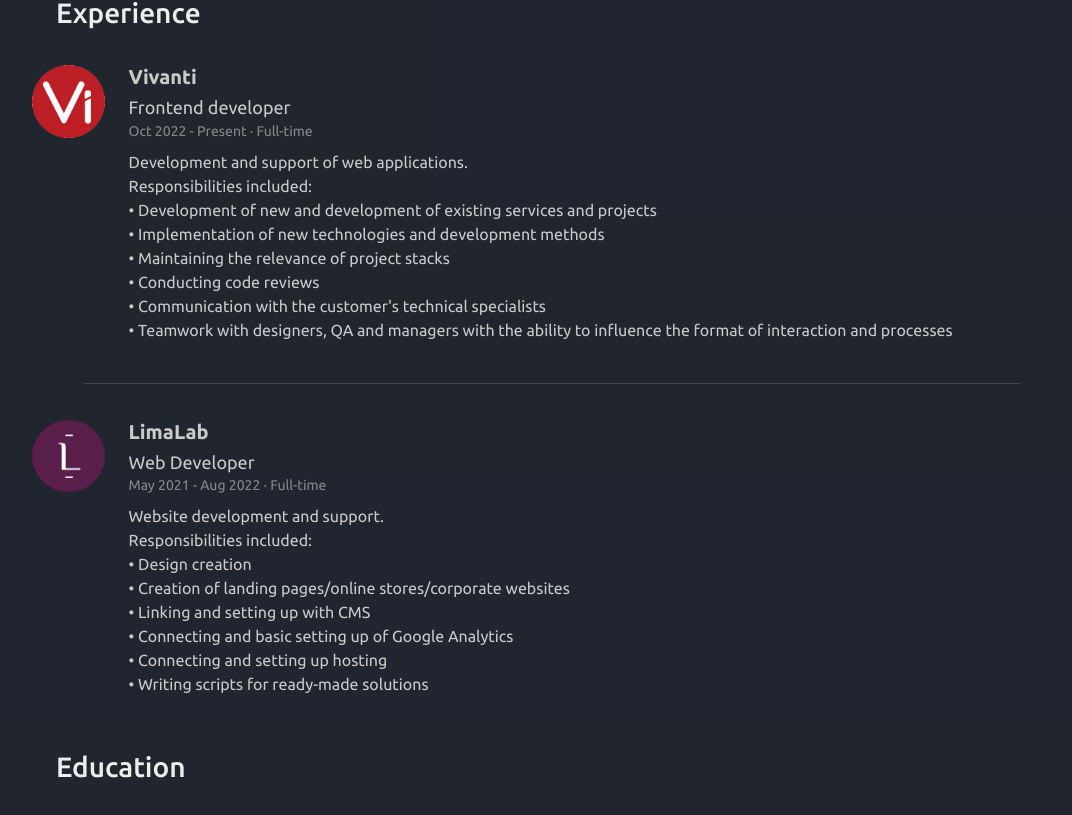
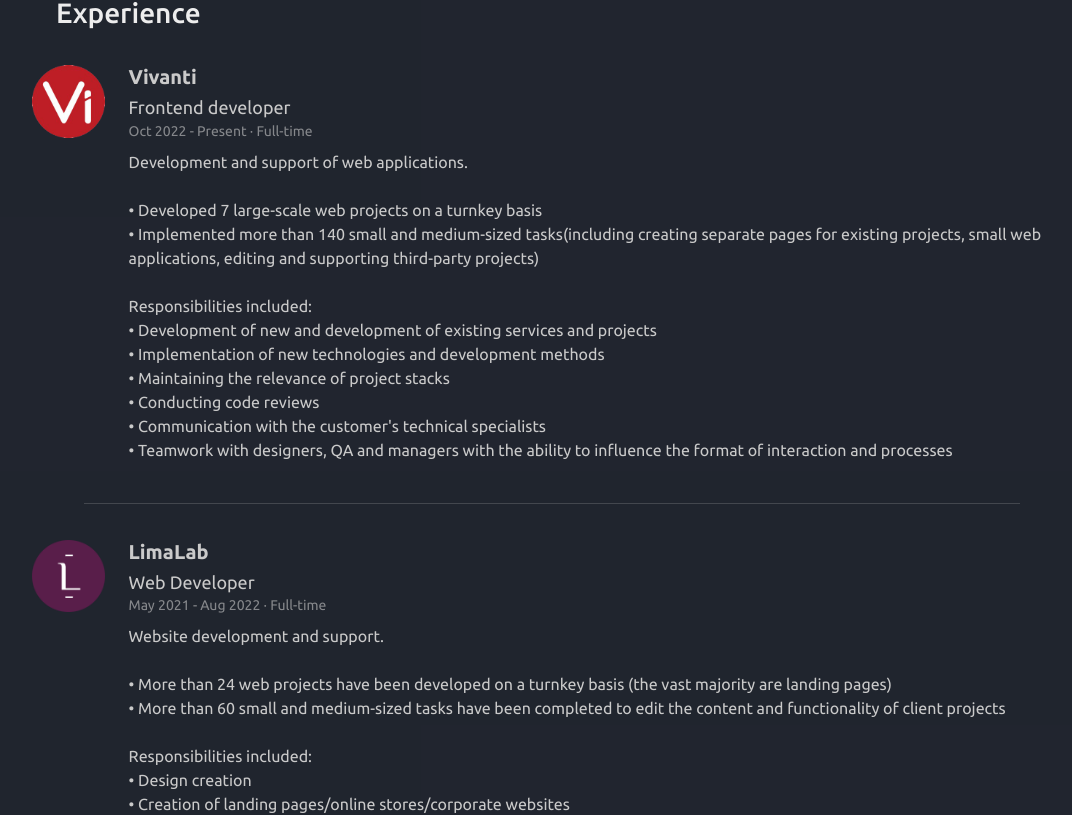
Before and after one commit to LLlkoJlHuk/portfolio, a React (Vite) app: page /skills in a window 1280 px wide. Shown: the part 1308-2123 px from the top of the page, without its empty margins (88-1160 px from the left). Built offline with nearby package versions, Linux system fonts and the light colour scheme.

Commit message:
Add job's results

```diff
--- a/src/constants/dictionary.jsx
+++ b/src/constants/dictionary.jsx
@@ -145,22 +145,28 @@ export default {
     },
 
     pageSkillsTxtInfoAboutExperienceFirstDescription: {
-        ru: ['Разработка и поддержка веб-сайтов.', <br key={1} />,
-            'В обязанности входило:', <br key={2} />,
-            '• Разработка дизайна', <br key={3} />,
-            '• Создание лендингов/интернет-магазинов/корпоративных сайтов', <br key={4} />,
-            '• Подключение и настройка CMS', <br key={5} />,
-            '• Подключение и базовая настройка Google Analytics', <br key={6} />,
-            '• Подключение и настройка хостинга', <br key={7} />,
+        ru: ['Разработка и поддержка веб-сайтов.', <br key={1} />, <br key={2} />,
+            '• Разработано под ключ более 24 веб-проектов (подавляющая часть - лендинги)', <br key={3} />,
+            '• Реализовано более 60 задач мелкого и среднего характера по редактированию контента', <br key={4} />, 'и функционала проектов клиентов', <br key={5} />, <br key={6} />,
+            'В обязанности входило:', <br key={7} />,
+            '• Разработка дизайна', <br key={8} />,
+            '• Создание лендингов/интернет-магазинов/корпоративных сайтов', <br key={9} />,
+            '• Подключение и настройка CMS', <br key={10} />,
+            '• Подключение и базовая настройка Google Analytics', <br key={11} />,
+            '• Подключение и настройка хостинга', <br key={12} />,
             '• Написание скриптов для готовых решений'],
-        en: ['Website development and support.', <br key={1} />,
-        'Responsibilities included:', <br key={2} />,
-        '• Design creation', <br key={3} />,
-        '• Creation of landing pages/online stores/corporate websites', <br key={4} />,
-        '• Linking and setting up with CMS', <br key={5} />,
-        '• Connecting and basic setting up of Google Analytics', <br key={6} />,
-        '• Connecting and setting up hosting', <br key={7} />,
-        '• Writing scripts for ready-made solutions']
+
+
+        en: ['Website development and support.', <br key={1} />, <br key={2} />,
+            '• More than 24 web projects have been developed on a turnkey basis (the vast majority are landing pages)', <br key={3} />,
+            '• More than 60 small and medium-sized tasks have been completed to edit the content and functionality of client projects', <br key={4} />, <br key={5} />,
+            'Responsibilities included:', <br key={6} />,
+            '• Design creation', <br key={7} />,
+            '• Creation of landing pages/online stores/corporate websites', <br key={8} />,
+            '• Linking and setting up with CMS', <br key={9} />,
+            '• Connecting and basic setting up of Google Analytics', <br key={10} />,
+            '• Connecting and setting up hosting', <br key={11} />,
+            '• Writing scripts for ready-made solutions']
     },
 
     pageSkillsTxtInfoAboutExperienceSecondName: {
@@ -179,21 +185,25 @@ export default {
     },
 
     pageSkillsTxtInfoAboutExperienceSecondDescription: {
-        ru: ['Разработка и поддержка веб-сайтов.', <br key={1} />,
-            'В обязанности входило:', <br key={2} />,
-            '• Разработка новых и развитие существующих сервисов и проектов', <br key={3} />,
-            '• Внедрение новых технологий и методов разработки', <br key={4} />,
-            '• Поддержание актуальности стеков проекта', <br key={5} />,
-            '• Проведение код-ревью', <br key={6} />,
-            '• Коммуникация с техническими специалистами заказчика', <br key={7} />,
+        ru: ['Разработка и поддержка веб-сайтов.', <br key={1} />, <br key={2} />,
+            'В обязанности входило:', <br key={3} />,
+            '• Разработано под ключ 7 масштабных веб-проектов', <br key={2} />,
+            '• Реализовано более 140 задач мелкого и среднего характера', <br key={4} className="br--desktop" />, '(включая создание отдельных страниц для существующих проектов,', <br key={5} className="br--desktop" />,'мелких веб приложений, редактирование и поддержка сторонних проектов)', <br key={6} />, <br key={7} />,
+            '• Разработка новых и развитие существующих сервисов и проектов', <br key={8} />,
+            '• Внедрение новых технологий и методов разработки', <br key={9} />,
+            '• Поддержание актуальности стеков проекта', <br key={10} />,
+            '• Проведение код-ревью', <br key={11} />,
+            '• Коммуникация с техническими специалистами заказчика', <br key={12} />,
             '• Работа в команде с дизайнерами, QA и менеджерами с возможностью влиять на формат взаимодействия и процессы'],
-        en: ['Development and support of web applications.', <br key={1} />,
-            'Responsibilities included:', <br key={2} />,
-            '• Development of new and development of existing services and projects', <br key={3} />,
-            '• Implementation of new technologies and development methods', <br key={4} />,
-            '• Maintaining the relevance of project stacks', <br key={5} />,
-            '• Conducting code reviews', <br key={6} />,
-            '• Communication with the customer\'s technical specialists', <br key={7} />,
+        en: ['Development and support of web applications.', <br key={1} />, <br key={2} />,
+            '• Developed 7 large-scale web projects on a turnkey basis',  <br key={3} />,
+            '• Implemented more than 140 small and medium-sized tasks',  <br key={4} className="br--desktop"  />, '(including creating separate pages for existing projects, small web applications,',  <br key={5} className="br--desktop" />, ' editing and supporting third-party projects)',  <br key={6} />,  <br key={7} />,
+            'Responsibilities included:', <br key={8} />,
+            '• Development of new and development of existing services and projects', <br key={9} />,
+            '• Implementation of new technologies and development methods', <br key={10} />,
+            '• Maintaining the relevance of project stacks', <br key={11} />,
+            '• Conducting code reviews', <br key={12} />,
+            '• Communication with the customer\'s technical specialists', <br key={13} />,
             '• Teamwork with designers, QA and managers with the ability to influence the format of interaction and processes']
     },
 
```
